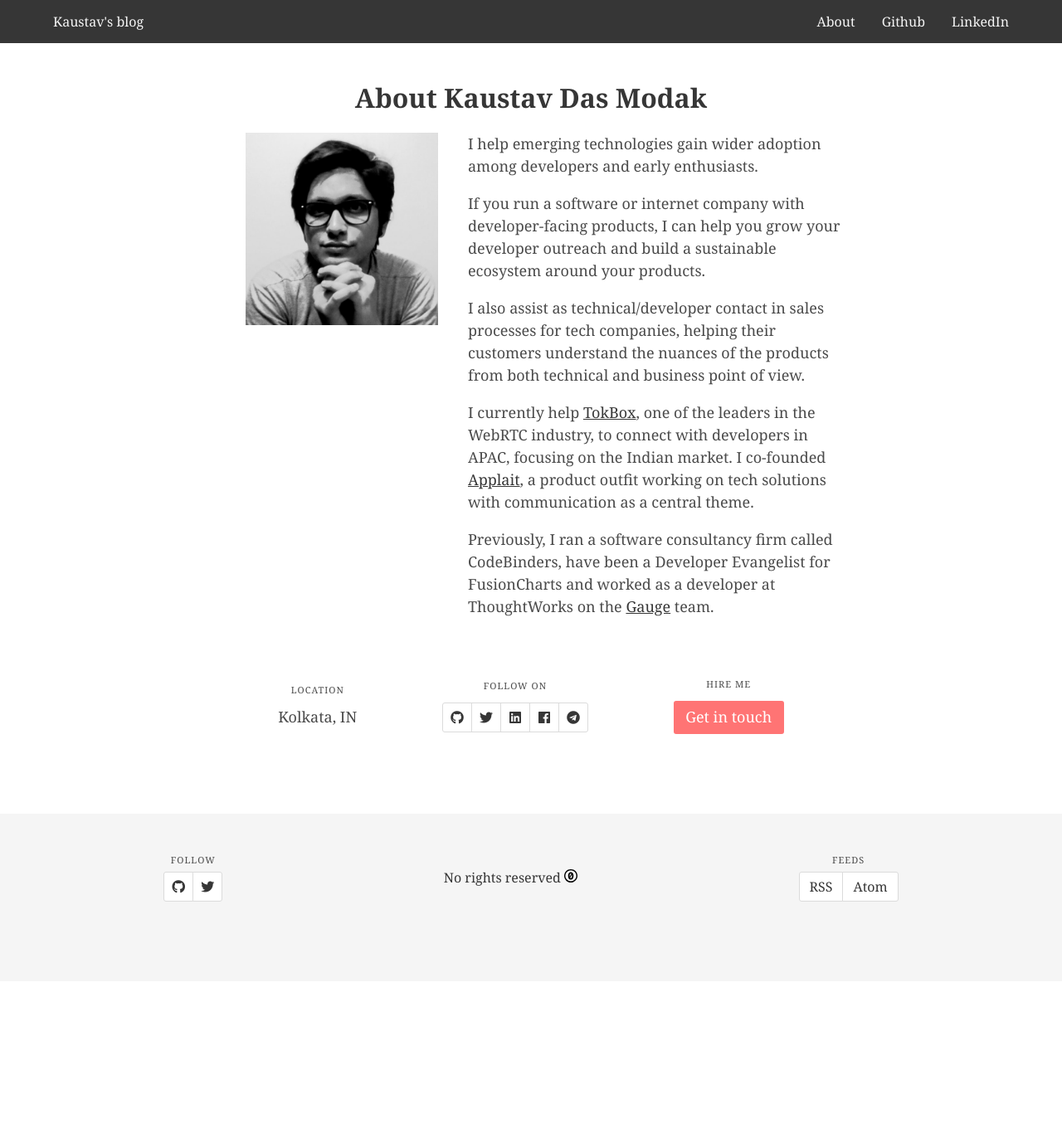
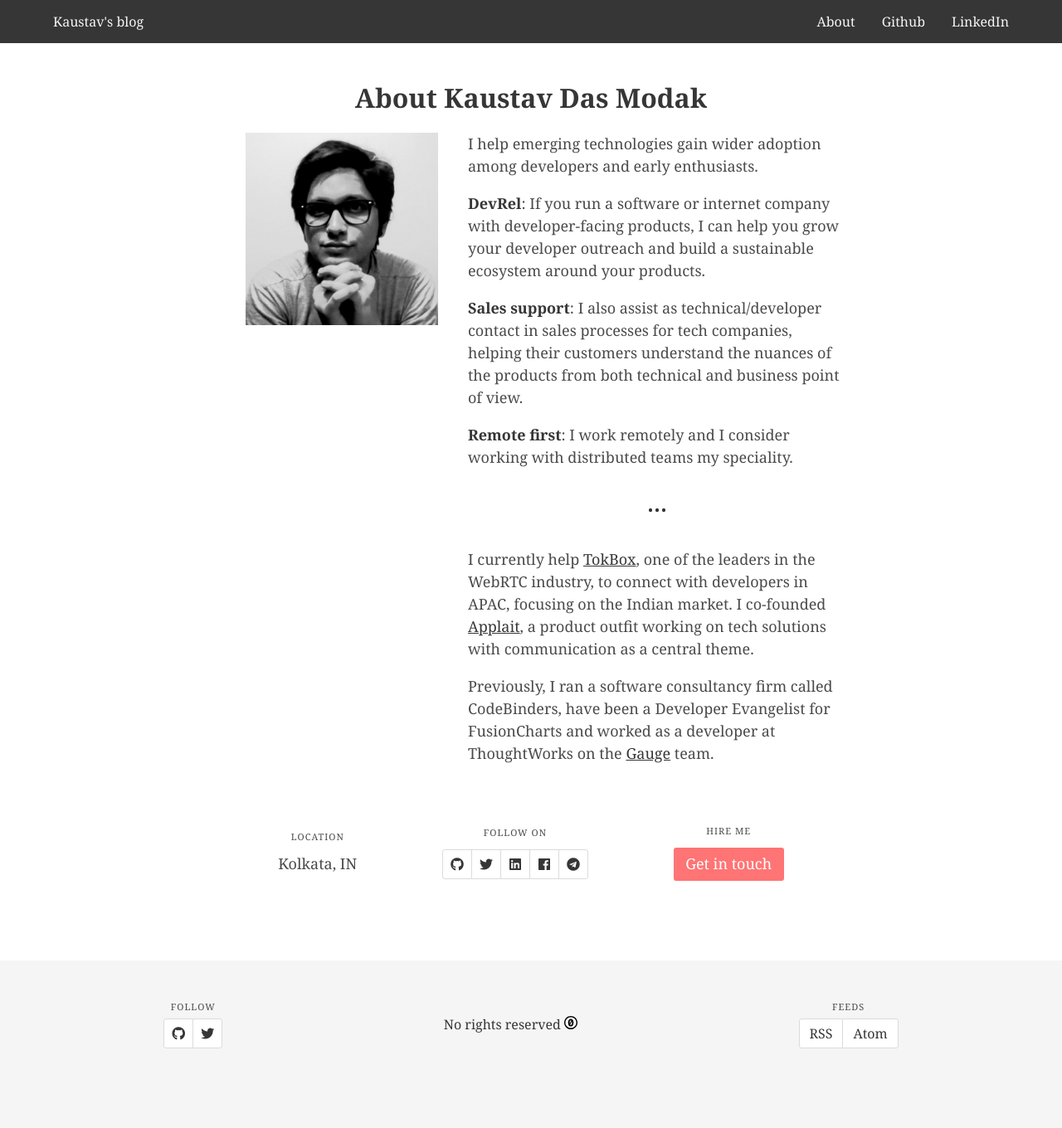
Before and after one commit to kaustavdm/website, a Jekyll site: the page built from about-me.html, in a window 1280 px wide. Shown: the whole page at 83% size. Built offline with Jekyll 4.4.1, drawn with Linux system fonts in a browser that asks for light colours; nearby versions of some CDN libraries; before the commit the page ends 1183 px from its top, so only the background shows below that.

Commit message:
Add improved about-me message and move to a separte file
Signed-off-by: Kaustav Das Modak <kaustav.dasmodak@yahoo.co.in>

```diff
--- a/about-me/index.html
+++ b/about-me.html
@@ -20,13 +20,16 @@ nav_title: About
         <p>I help emerging technologies gain wider adoption among developers and
         early enthusiasts.</p>
 
-        <p>If you run a software or internet company with developer-facing
-        products, I can help you grow your developer outreach and build a
-        sustainable ecosystem around your products.<p>
+        <p><strong>DevRel</strong>: If you run a software or internet company with developer-facing products, I can help
+        you grow your developer outreach and build a sustainable ecosystem around your products.</p>
 
-        <p>I also assist as technical/developer contact in sales processes for
-        tech companies, helping their customers understand the nuances of the
-        products from both technical and business point of view.</p>
+        <p><strong>Sales support</strong>: I also assist as technical/developer contact in sales processes for tech
+        companies, helping their customers understand the nuances of the products from both technical and business point
+        of view.</p>
+
+        <p><strong>Remote first</strong>: I work remotely and I consider working with distributed teams my speciality.</p>
+
+        <hr>
 
         <p>I currently help <a href="https://tokbox.com">TokBox</a>, one of the
         leaders in the WebRTC industry, to connect with developers in APAC,
```
